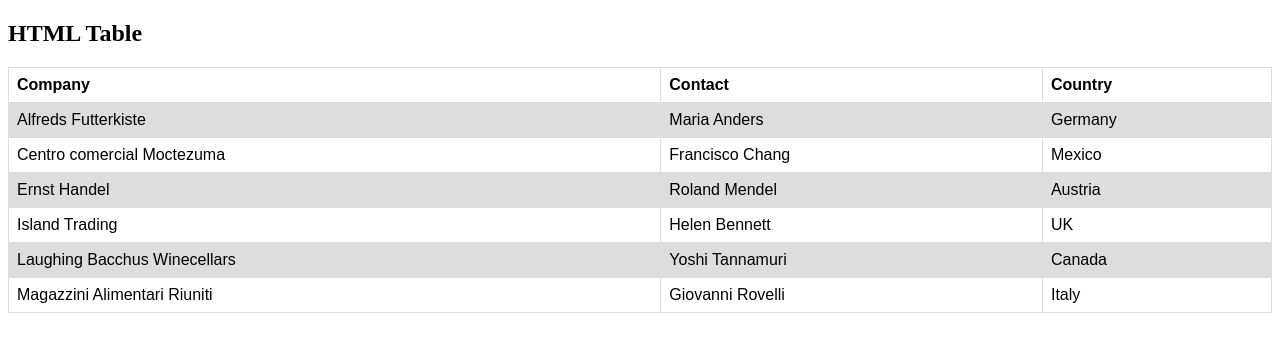
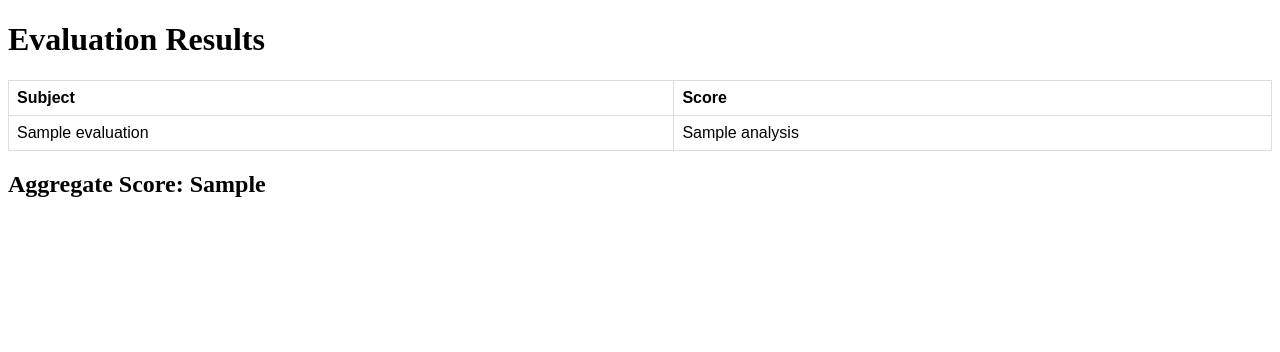
Before and after one commit to gunsai75/vishlex, a Flask app: template templates/translate.html in a window 1280 px wide. Shown: the top 352 px of the page. Run offline with Flask 3, Linux system fonts and the light colour scheme; the template is opened without the code that fills it: most values are stand-ins (such as "Sample title", 1, 10 or a date in 2020).

Commit message:
Made some changes

```diff
--- a/levenshtein_dp.py
+++ b/levenshtein_dp.py
@@ -2,7 +2,6 @@ import gensim.downloader as api
 import numpy as np
 from nltk.metrics import edit_distance
 from sklearn.metrics.pairwise import cosine_similarity
-import string
 
 # Load a pre-trained word2vec model
 word2vec_model = api.load("word2vec-google-news-300")
--- a/main.py
+++ b/main.py
@@ -1,5 +1,5 @@
 from flask import Flask, request, render_template, redirect, jsonify
-import vishlex
+import evaluation_functions
 
 app = Flask(__name__)
 
@@ -78,26 +78,35 @@ def home_page():
     context2 = TARGET_LANGUAGES
     return render_template("home.html", result1=context1, result2=context2)
 
-@app.route("/translate", methods=['POST', 'GET'])
+@app.route("/scores", methods=['POST', 'GET'])
 def translate():
     if request.method == "POST":
         try:
-            source_text = request.form.get("source_text")
+            source_text = request.form.get("source_text") # A
             source_language = request.form.get("source_language")
 
-            target_text = request.form.get("target_text")
+            target_text = request.form.get("target_text") # B
             target_language = request.form.get("target_language")
 
-            text_a = vishlex.fetch_translation(source_text, target_language)
+            text_a = evaluation_functions.fetch_translation(source_text, target_language) # A prime
 
             if source_language == "EN":
                 source_language = "EN-US"
 
-            text_b = vishlex.fetch_translation(target_text, source_language)
+            text_b = evaluation_functions.fetch_translation(target_text, source_language) # B prime
 
-            scores = vishlex.calc_score(source_text, target_text, text_a, text_b)
-            scores = jsonify(scores)
-            return scores
+            # A v B prime
+            # B v A prime
+
+            scores = evaluation_functions.calc_score(source_text, target_text, text_a, text_b)
+
+            if(scores["aggregate_quality_score"] > 0.75):
+                result = "Good Translation"
+            elif(scores["aggregate_quality_score"] > 0.50 and scores["aggregate_quality_score"] < 0.75):
+                result = "Ok but can be improved"
+            else:
+                result = "Bad translation"
+            return render_template("scores.html", scores_data=scores, final_result = result)
 
         except Exception as e:
             return jsonify({"error": str(e)}), 500
--- a/templates/base.html
+++ b/templates/base.html
@@ -3,13 +3,13 @@
   <head>
     <meta charset="utf-8">
     <meta name="viewport" content="width=device-width, initial-scale=1">
-    <title>Bootstrap demo</title>
+    <title>Vishlex</title>
     <script src="https://cdn.jsdelivr.net/npm/@popperjs/core@2.9.2/dist/umd/popper.min.js" ></script>
     <link href="https://cdn.jsdelivr.net/npm/bootstrap@5.3.3/dist/css/bootstrap.min.css" rel="stylesheet" integrity="sha384-QWTKZyjpPEjISv5WaRU9OFeRpok6YctnYmDr5pNlyT2bRjXh0JMhjY6hW+ALEwIH" crossorigin="anonymous">
     {% block head %} {% endblock %}
   </head>
   <body>
-    <nav class="navbar navbar-expand-lg bg-body-tertiary bg-dark border-bottom border-body" data-bs-theme="dark"">
+    <nav class="navbar navbar-expand-lg bg-body-tertiary bg-dark border-bottom border-body" data-bs-theme="dark">
         <div class="container-fluid">
           <a class="navbar-brand" href="#">ITL PROJECT</a>
           <button class="navbar-toggler" type="button" data-bs-toggle="collapse" data-bs-target="#navbarNavAltMarkup" aria-controls="navbarNavAltMarkup" aria-expanded="false" aria-label="Toggle navigation">
--- a/templates/translate.html
+++ b/templates/translate.html
@@ -19,47 +19,25 @@ tr:nth-child(even) {
 }
 </style>
 </head>
+
 <body>
-
-<h2>HTML Table</h2>
-
-<table>
-  <tr>
-    <th>Company</th>
-    <th>Contact</th>
-    <th>Country</th>
-  </tr>
-  <tr>
-    <td>Alfreds Futterkiste</td>
-    <td>Maria Anders</td>
-    <td>Germany</td>
-  </tr>
-  <tr>
-    <td>Centro comercial Moctezuma</td>
-    <td>Francisco Chang</td>
-    <td>Mexico</td>
-  </tr>
-  <tr>
-    <td>Ernst Handel</td>
-    <td>Roland Mendel</td>
-    <td>Austria</td>
-  </tr>
-  <tr>
-    <td>Island Trading</td>
-    <td>Helen Bennett</td>
-    <td>UK</td>
-  </tr>
-  <tr>
-    <td>Laughing Bacchus Winecellars</td>
-    <td>Yoshi Tannamuri</td>
-    <td>Canada</td>
-  </tr>
-  <tr>
-    <td>Magazzini Alimentari Riuniti</td>
-    <td>Giovanni Rovelli</td>
-    <td>Italy</td>
-  </tr>
-</table>
-
+  <h1>Evaluation Results</h1>
+  <table border="1">
+      <thead>
+          <tr>
+              <th>Subject</th>
+              <th>Score</th>
+          </tr>
+      </thead>
+      <tbody>
+          {% for Evaluation, Analysis in scores_data.items() %}
+              <tr>
+                  <td>{{ Evaluation }}</td>
+                  <td>{{ Analysis }}</td>
+              </tr>
+          {% endfor %}
+      </tbody>
+  </table>
+  <h2><strong>Aggregate Score:</strong> {{ final_result }}</h2>
 </body>
 </html>
```
Also changed, not shown: evaluation_functions.py (added, +94 -0 lines), vishlex.py (deleted, +0 -95 lines).
